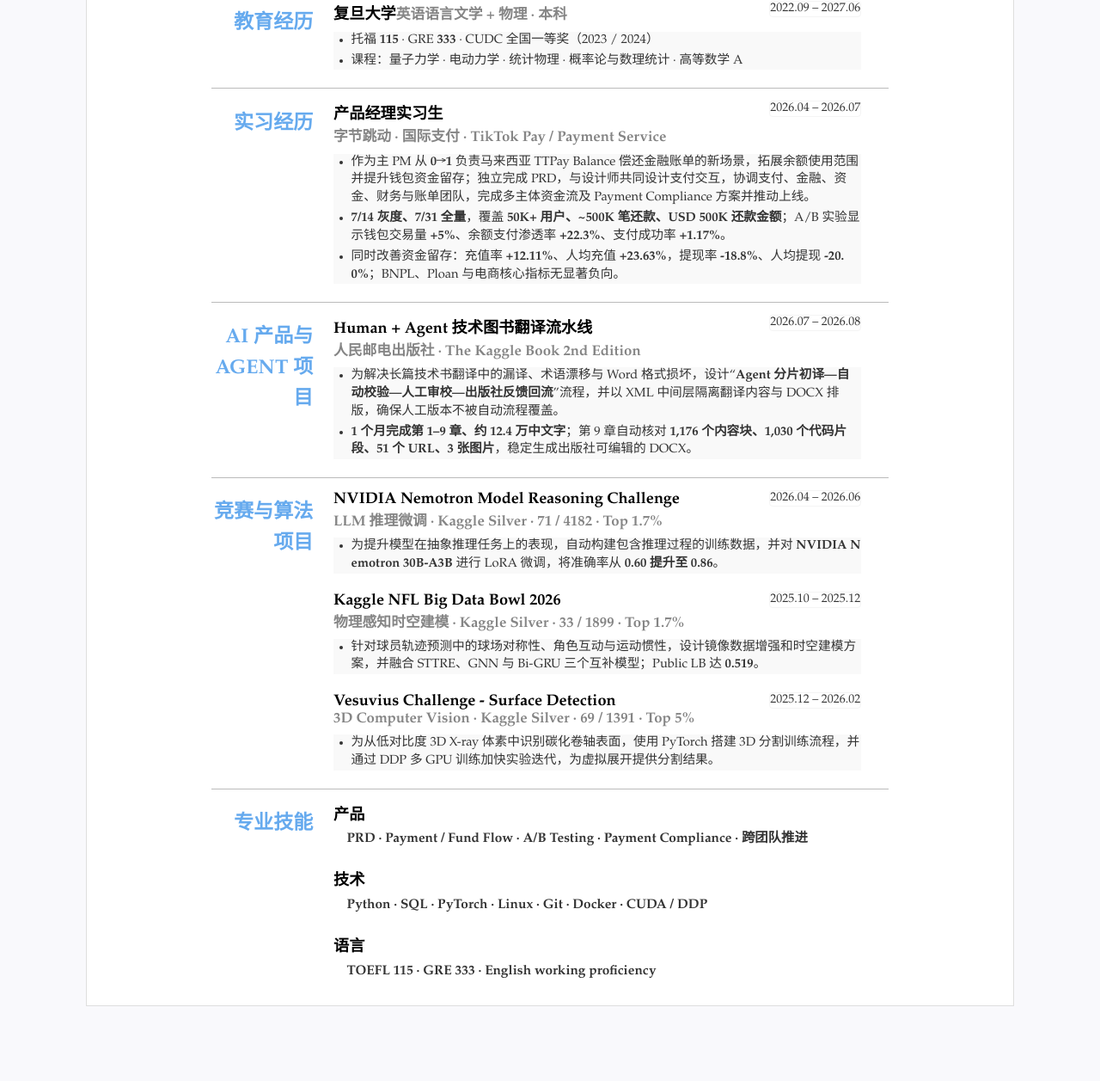
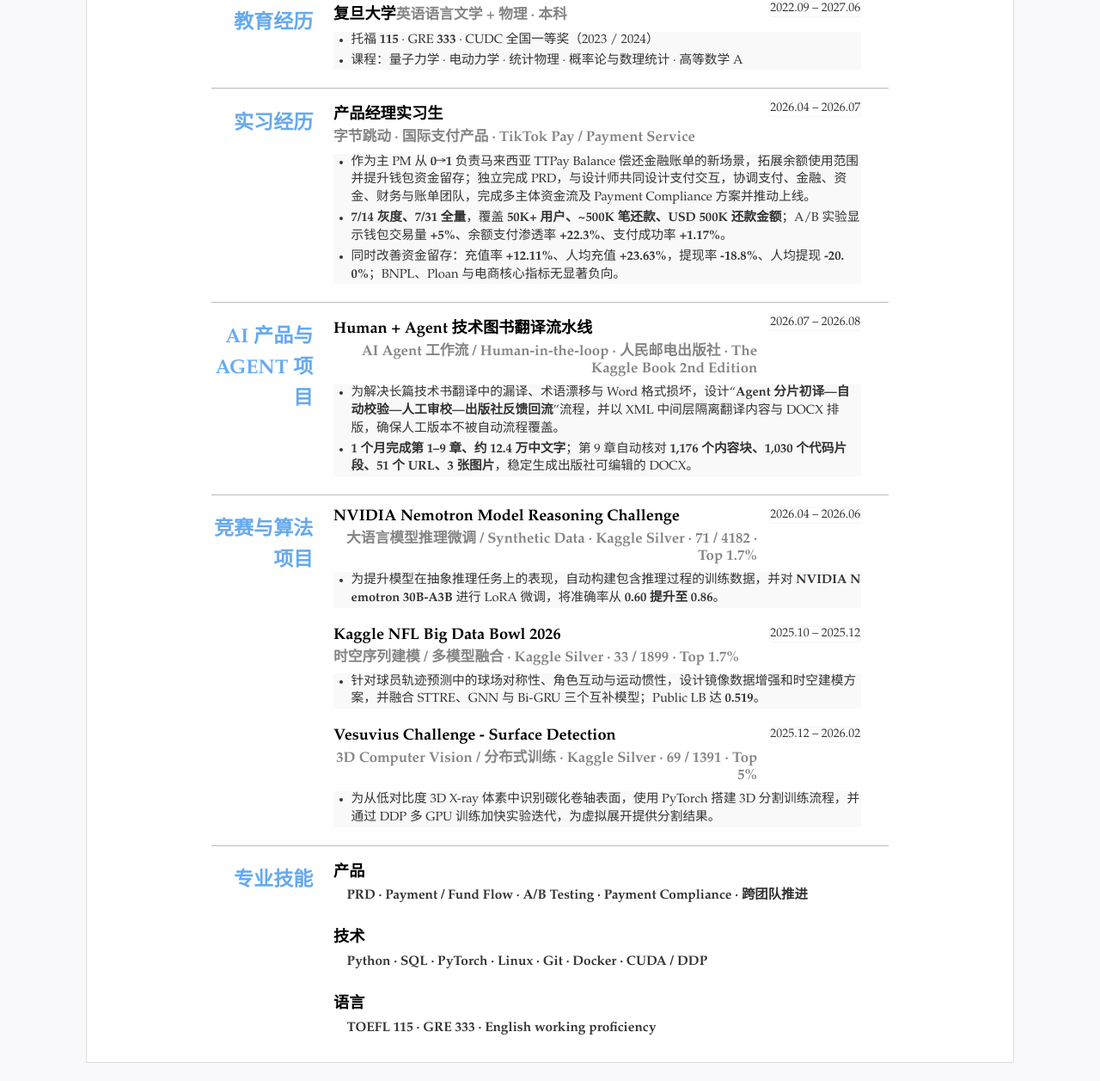
Before and after one commit to hanBufan/CV, a Jekyll site: the page built from index.html, in a window 1280 px wide. Shown: the part 210-1467 px from the top of the page at 86% size. Built offline with Jekyll 4.4.1, drawn with Linux system fonts in a browser that asks for light colours; before the commit the page ends 1401 px from its top, so only the background shows below that.

Commit message:
refine: strengthen ATS project subtitles

```diff
--- a/_data/resume.yml
+++ b/_data/resume.yml
@@ -40,7 +40,7 @@ main:
     name: "实习经历"
     content:
       - title: "产品经理实习生"
-        sub: "字节跳动 · 国际支付 · TikTok Pay / Payment Service"
+        sub: "字节跳动 · 国际支付产品 · TikTok Pay / Payment Service"
         duration: "2026.04 – 2026.07"
         featured: true
         bullets:
@@ -53,7 +53,7 @@ main:
     name: "AI 产品与 Agent 项目"
     content:
       - title: "Human + Agent 技术图书翻译流水线"
-        sub: "人民邮电出版社 · The Kaggle Book 2nd Edition"
+        sub: "AI Agent 工作流 / Human-in-the-loop · 人民邮电出版社 · The Kaggle Book 2nd Edition"
         duration: "2026.07 – 2026.08"
         bullets:
           - "为解决长篇技术书翻译中的漏译、术语漂移与 Word 格式损坏，设计“<strong>Agent 分片初译—自动校验—人工审校—出版社反馈回流</strong>”流程，并以 XML 中间层隔离翻译内容与 DOCX 排版，确保人工版本不被自动流程覆盖。"
@@ -66,21 +66,21 @@ main:
 
       - title: "NVIDIA Nemotron Model Reasoning Challenge"
         duration: "2026.04 – 2026.06"
-        sub: "LLM 推理微调 · Kaggle Silver · 71 / 4182 · Top 1.7%"
+        sub: "大语言模型推理微调 / Synthetic Data · Kaggle Silver · 71 / 4182 · Top 1.7%"
         bullets:
           - "为提升模型在抽象推理任务上的表现，自动构建包含推理过程的训练数据，并对 <strong>NVIDIA Nemotron 30B-A3B</strong> 进行 LoRA 微调，将准确率从 <strong>0.60 提升至 0.86</strong>。"
 
 
       - title: "Kaggle NFL Big Data Bowl 2026"
         duration: "2025.10 – 2025.12"
-        sub: "物理感知时空建模 · Kaggle Silver · 33 / 1899 · Top 1.7%"
+        sub: "时空序列建模 / 多模型融合 · Kaggle Silver · 33 / 1899 · Top 1.7%"
         bullets:
           - "针对球员轨迹预测中的球场对称性、角色互动与运动惯性，设计镜像数据增强和时空建模方案，并融合 STTRE、GNN 与 Bi-GRU 三个互补模型；Public LB 达 <strong>0.519</strong>。"
 
 
       - title: "Vesuvius Challenge - Surface Detection"
         duration: "2025.12 – 2026.02"
-        sub: "3D Computer Vision · Kaggle Silver · 69 / 1391 · Top 5%"
+        sub: "3D Computer Vision / 分布式训练 · Kaggle Silver · 69 / 1391 · Top 5%"
         bullets:
           - "为从低对比度 3D X-ray 体素中识别碳化卷轴表面，使用 PyTorch 搭建 3D 分割训练流程，并通过 DDP 多 GPU 训练加快实验迭代，为虚拟展开提供分割结果。"
 
```
